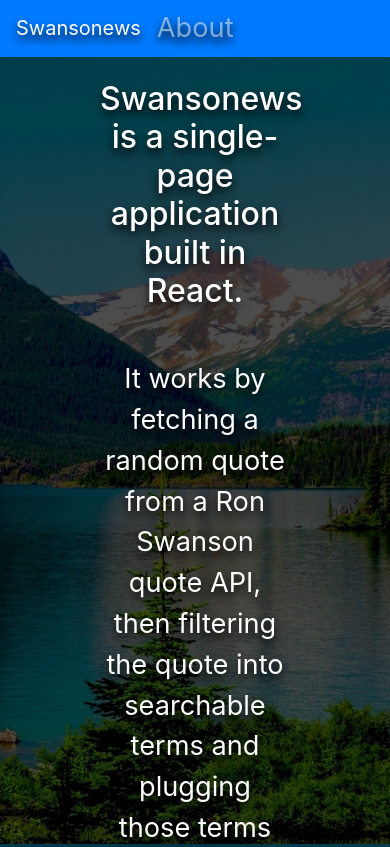
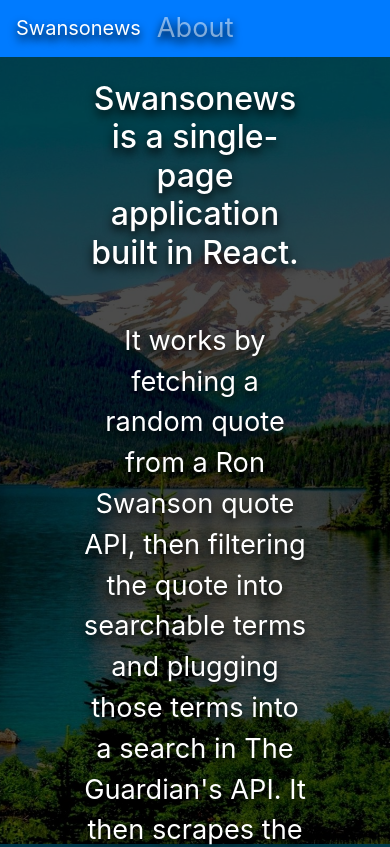
Before and after one commit to NateFalconer/swansonews, a React (Create React App) app: page /about in a window 390 px wide. Shown: the top 847 px of the page. Built offline with nearby package versions, Linux system fonts and the light colour scheme; no server answers.

Commit message:
mobile styling

```diff
--- a/src/index.css
+++ b/src/index.css
@@ -89,9 +89,9 @@
 .aboot {
   color: #fff;
   font-size: 1.7rem;
-  padding-left: 100px;
+  padding-left: 80px;
   text-align: center;
-  padding-right: 100px;
+  padding-right: 80px;
   padding-top: 80px;
   text-shadow: 0 5px 10px rgba(0,0,0,1);
   max-width: 1000px;
```
